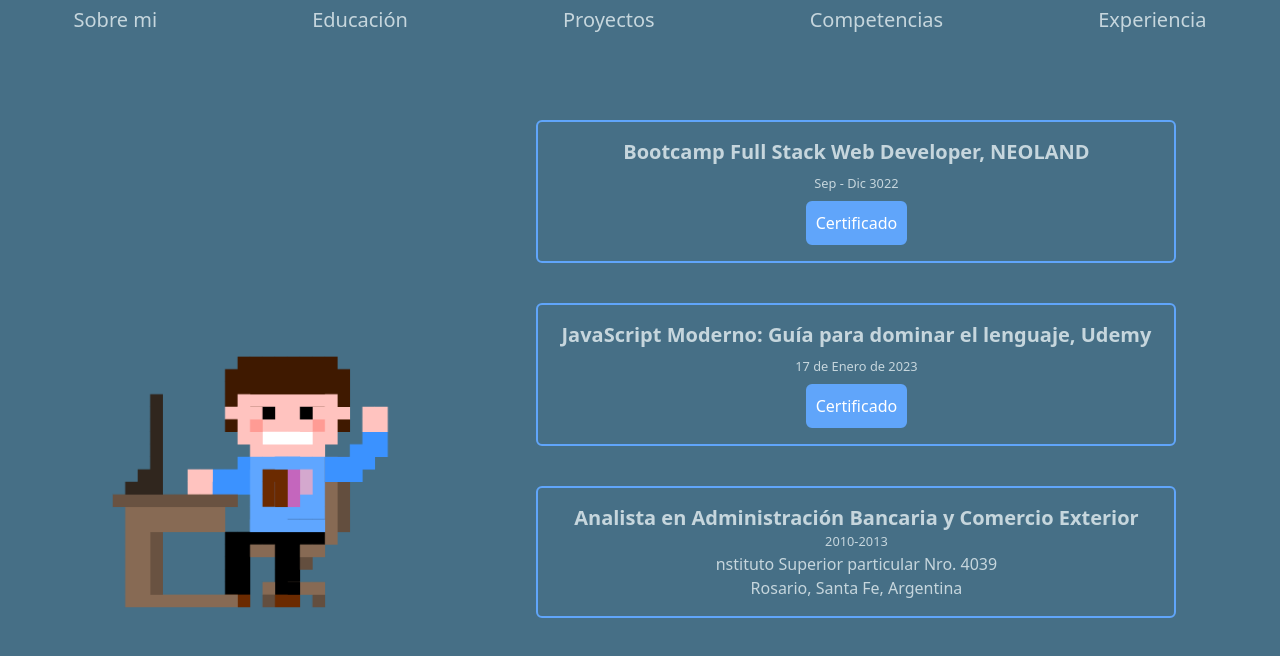
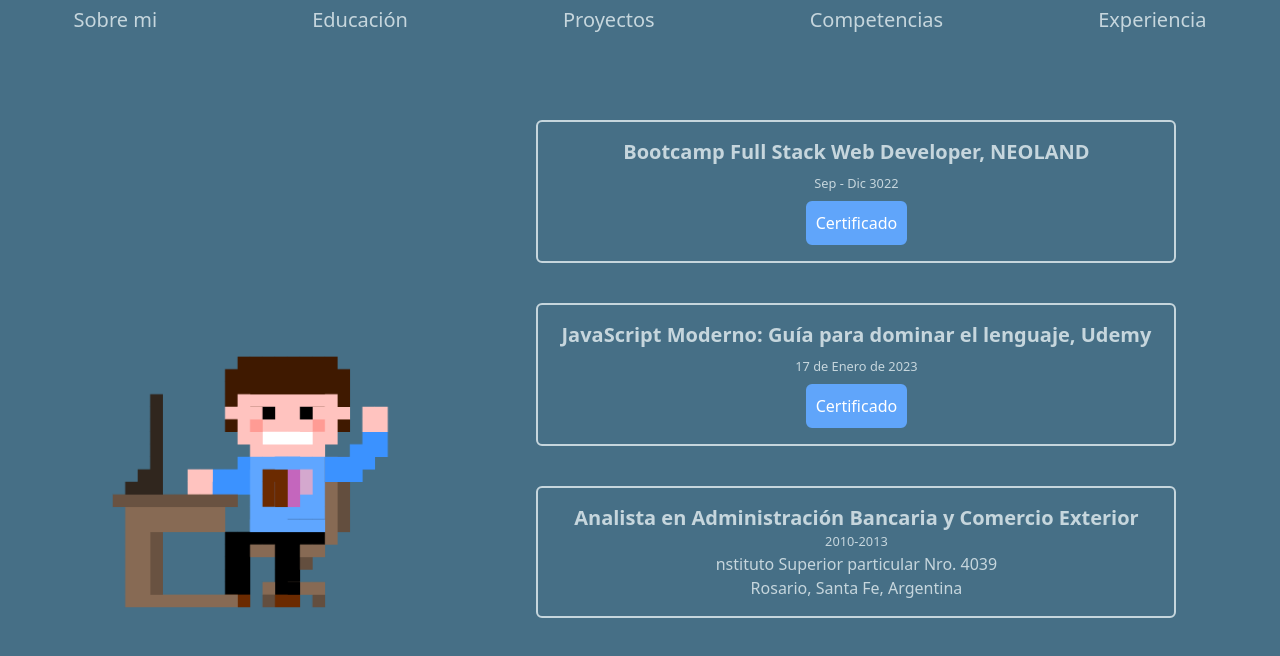
Before and after one commit to fede-alejandro/Portfolio, a React (Create React App) app: page /educacion in a window 1280 px wide. Shown: the top 656 px of the page. Built offline with nearby package versions, Linux system fonts and the light colour scheme.

Commit message:
modificacion en components/educacion

```diff
--- a/src/components/Educacion.js
+++ b/src/components/Educacion.js
@@ -8,18 +8,18 @@ function Educacion() {
             <img src={educacion} alt='avatar' className="h-72" />
         </div>
         <div className="flex flex-col gap-10">
-            <div className='flex flex-col  items-center border-2 border-blue-400 rounded-md p-4 w-[40rem] gap-2'>
+            <div className='flex flex-col  items-center border-2 border-[#c6d6dd] rounded-md p-4 w-[40rem] gap-2'>
                 <h2 className='font-bold text-xl'>Bootcamp Full Stack Web Developer, NEOLAND</h2>
                 <small>Sep - Dic 3022</small>
                 <a href='https://www.credential.net/a1131583-c424-4ce7-bfe8-d6573a4487f3#gs.o4jhkd' target='_blank' rel="noreferrer" className='border-2 border-blue-400  text-white rounded-md p-2 transition ease-in duration-200 bg-blue-400 hover:-translate-y-1 hover:scale-110 hover:bg-blue-600'>Certificado</a>
             </div>
-            <div className='flex flex-col  items-center border-2 border-blue-400 rounded-md  p-4 w-[40rem] gap-2'>
+            <div className='flex flex-col  items-center border-2 border-[#c6d6dd] rounded-md  p-4 w-[40rem] gap-2'>
                 <h2 className='font-bold text-xl'>JavaScript Moderno: Guía para dominar el lenguaje, Udemy</h2>
                 <small>17 de Enero de 2023</small>
                 <a href='https://www.udemy.com/certificate/UC-6683499a-1014-46b7-83da-a2e8cd55ff3d/' target='_blank' rel="noreferrer" className='border-2 border-blue-400  text-white rounded-md p-2 transition ease-in duration-200 bg-blue-400 hover:-translate-y-1 hover:scale-110 hover:bg-blue-600'>Certificado</a>
 
             </div>
-            <div className='flex flex-col items-center border-2 border-blue-400 rounded-md  p-4 w-[40rem]'>
+            <div className='flex flex-col items-center border-2 border-[#c6d6dd] rounded-md  p-4 w-[40rem]'>
                 <h2 className='font-bold text-xl'>Analista en Administración Bancaria y Comercio Exterior</h2>
                 <small>2010-2013</small>
                 <p>nstituto Superior particular Nro. 4039</p>
```
